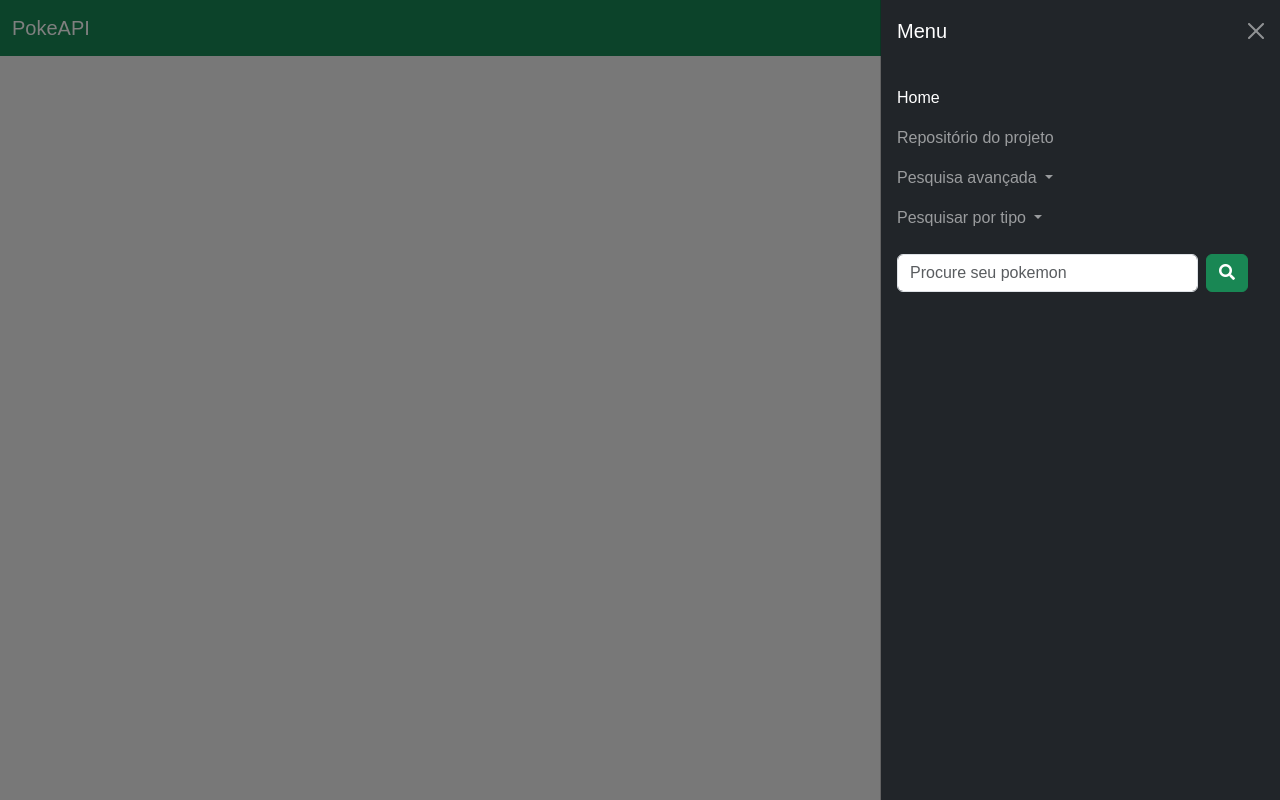
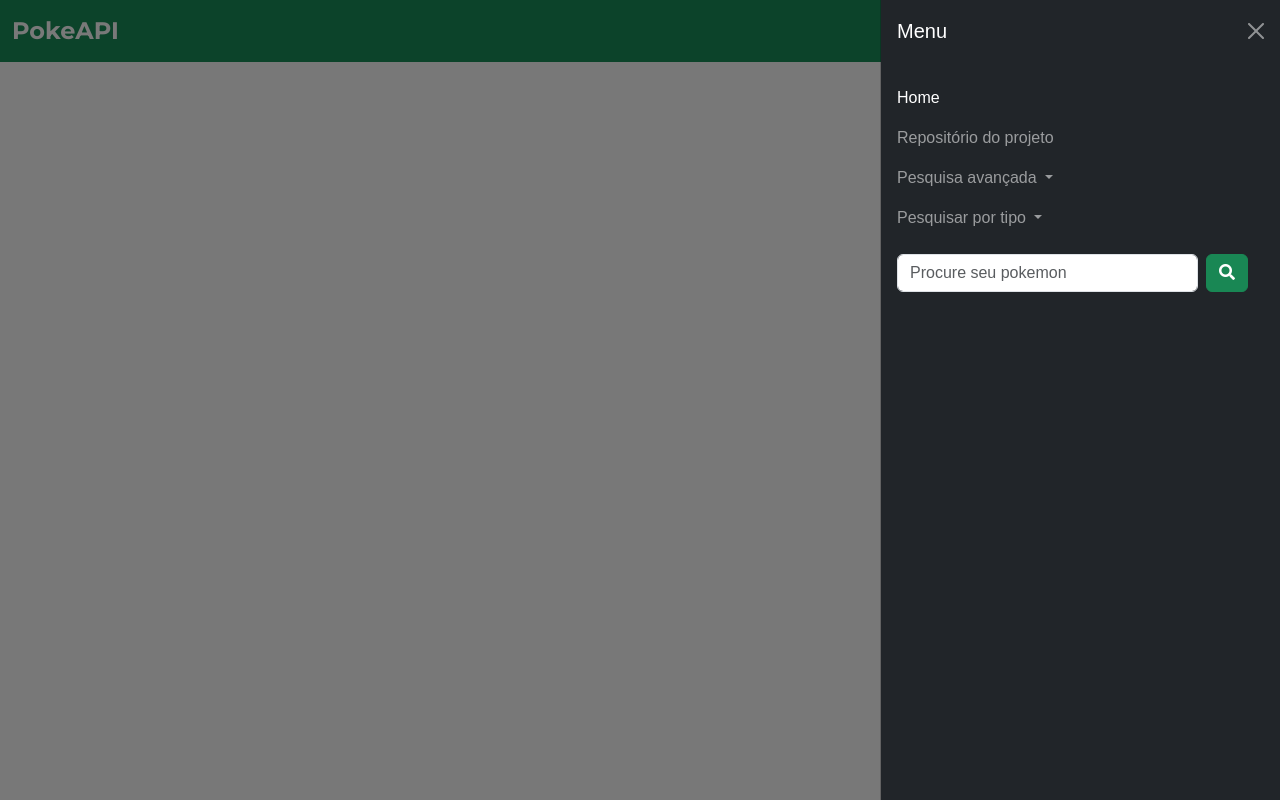
Before and after one commit to moaaskt/PokeDex, a plain HTML site: page index.html in a window 1280 px wide. Both pictures are taken after a click on the button "Toggle navigation". Drawn offline with nearby package versions, Linux system fonts and the light colour scheme; no server answers.

Commit message:
att details

```diff
--- a/assets/style.css
+++ b/assets/style.css
@@ -67,6 +67,13 @@ body {
     align-items: center;
     transition: 0.5s;
 }
+.navbar-brand{
+    font-family: 'Montserrat', sans-serif;
+    font-weight: bold;
+    font-size: 24px;
+    color: rgb(243, 243, 243);
+}
+
 
 .pokemon-card:hover .img-box {
     top: -100px;
--- a/index.html
+++ b/index.html
@@ -34,7 +34,7 @@
                   <a class="nav-link active" aria-current="page" href="index.html">Home</a>
                 </li>
                 <li class="nav-item">
-                  <a class="nav-link" href="">Repositório do projeto</a>
+                  <a class="nav-link" href="https://github.com/moaaskt/PokeDex" target="_blank">Repositório do projeto</a>
                 </li>
 
                 <li class="nav-item dropdown">
```
